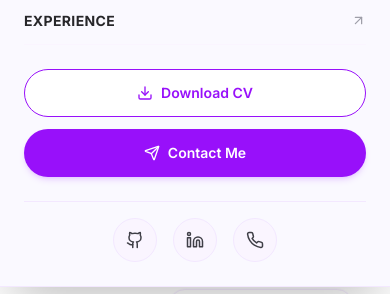
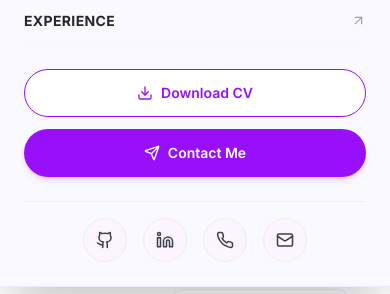
Before and after one commit to haroon9595/my_protfolio, a Next.js app: page / in a window 390 px wide. Both pictures are taken after a click on the button 352 px from the left and 42 px from the top of the page. Shown: the part 393-687 px from the top of the page. Built offline with nearby package versions, Linux system fonts and the light colour scheme.

Commit message:
feat: smart email routing - desktop opens Gmail compose tab, mobile opens native mail app without blank tab

```diff
--- a/src/components/Contact.tsx
+++ b/src/components/Contact.tsx
@@ -15,6 +15,7 @@ import {
   Check,
 } from "lucide-react";
 import { GithubIcon, LinkedinIcon } from "@/components/Icons";
+import SmartEmailLink from "@/components/SmartEmailLink";
 
 export default function Contact() {
   const [formData, setFormData] = useState({
@@ -306,14 +307,13 @@ export default function Contact() {
                     <span className="text-[10px] font-bold uppercase tracking-wider text-zinc-500 block">
                       Email
                     </span>
-                    <a
-                      href={portfolioData.personal.emailGmailUrl}
-                      target="_blank"
-                      rel="noopener noreferrer"
+                    <SmartEmailLink
                       className="text-xs sm:text-sm font-bold text-[#0F0F14] hover:text-purple-600 truncate block transition-colors"
+                      aria-label="Email me via Gmail"
+                      title="Email me via Gmail"
                     >
                       {portfolioData.personal.email}
-                    </a>
+                    </SmartEmailLink>
                   </div>
                 </div>
 
--- a/src/components/Footer.tsx
+++ b/src/components/Footer.tsx
@@ -4,6 +4,7 @@ import Link from "next/link";
 import { portfolioData } from "@/data";
 import { Mail, Phone, ArrowUp } from "lucide-react";
 import { GithubIcon, LinkedinIcon } from "@/components/Icons";
+import SmartEmailLink from "@/components/SmartEmailLink";
 
 export default function Footer() {
   const currentYear = new Date().getFullYear();
@@ -50,15 +51,13 @@ export default function Footer() {
             >
               <LinkedinIcon size={16} />
             </a>
-            <a
-              href={portfolioData.personal.emailGmailUrl}
-              target="_blank"
-              rel="noopener noreferrer"
+            <SmartEmailLink
               className="w-9 h-9 rounded-full bg-white border border-purple-100 flex items-center justify-center text-zinc-600 hover:text-purple-600 hover:border-purple-300 transition-colors focus-ring"
-              aria-label="Send Email via Gmail"
+              aria-label="Email me via Gmail"
+              title="Email me via Gmail"
             >
               <Mail size={16} />
-            </a>
+            </SmartEmailLink>
             <a
               href={portfolioData.personal.whatsappLink}
               target="_blank"
--- a/src/components/Hero.tsx
+++ b/src/components/Hero.tsx
@@ -20,6 +20,7 @@ import {
   Workflow,
 } from "lucide-react";
 import { GithubIcon, LinkedinIcon } from "@/components/Icons";
+import SmartEmailLink from "@/components/SmartEmailLink";
 
 // 12 Key technologies for the infinite logo marquee
 const MARQUEE_TECH = [
@@ -174,16 +175,13 @@ export default function Hero() {
                   <LinkedinIcon size={17} />
                 </a>
 
-                <a
-                  href={portfolioData.personal.emailGmailUrl}
-                  target="_blank"
-                  rel="noopener noreferrer"
+                <SmartEmailLink
                   className="w-11 h-11 sm:w-10 sm:h-10 rounded-full bg-white border border-purple-100 flex items-center justify-center text-zinc-700 hover:text-purple-600 hover:border-purple-300 hover:shadow-sm transition-all duration-200 focus-ring"
-                  aria-label="Send Email via Gmail"
-                  title="Compose email on Gmail"
+                  aria-label="Email me via Gmail"
+                  title="Email me via Gmail"
                 >
                   <Mail size={17} />
-                </a>
+                </SmartEmailLink>
 
                 <a
                   href={portfolioData.personal.whatsappLink}
--- a/src/components/Navbar.tsx
+++ b/src/components/Navbar.tsx
@@ -4,8 +4,9 @@ import { useState, useEffect, useRef } from "react";
 import Link from "next/link";
 import { motion, AnimatePresence } from "framer-motion";
 import { portfolioData } from "@/data";
-import { Menu, X, ArrowUpRight, Download, Send } from "lucide-react";
+import { Menu, X, ArrowUpRight, Download, Send, Mail } from "lucide-react";
 import { GithubIcon, LinkedinIcon, WhatsappIcon } from "@/components/Icons";
+import SmartEmailLink from "@/components/SmartEmailLink";
 
 export default function Navbar() {
   const [scrolled, setScrolled] = useState(false);
@@ -273,6 +274,13 @@ export default function Navbar() {
               >
                 <WhatsappIcon size={18} />
               </a>
+              <SmartEmailLink
+                className="w-11 h-11 rounded-full bg-purple-50 border border-purple-100 flex items-center justify-center text-zinc-700 hover:text-purple-600 hover:bg-purple-100 transition-colors"
+                aria-label="Email me via Gmail"
+                title="Email me via Gmail"
+              >
+                <Mail size={18} />
+              </SmartEmailLink>
             </div>
           </motion.div>
         )}
--- /dev/null
+++ b/src/components/SmartEmailLink.tsx
@@ -0,0 +1,72 @@
+"use client";
+
+import React, { useSyncExternalStore } from "react";
+import { emailConfig } from "@/data";
+
+interface SmartEmailLinkProps
+  extends React.AnchorHTMLAttributes<HTMLAnchorElement> {
+  children?: React.ReactNode;
+  className?: string;
+  ariaLabel?: string;
+  title?: string;
+}
+
+function subscribe(callback: () => void) {
+  if (typeof window === "undefined") return () => {};
+  window.addEventListener("resize", callback);
+  return () => window.removeEventListener("resize", callback);
+}
+
+function getClientSnapshot(): boolean {
+  if (typeof navigator === "undefined") return false;
+  return /Android|iPhone|iPad|iPod/i.test(navigator.userAgent);
+}
+
+function getServerSnapshot(): boolean {
+  return false;
+}
+
+/**
+ * Hook to detect mobile devices cleanly using useSyncExternalStore (SSR-safe, React 19 recommended)
+ */
+export function useIsMobile(): boolean {
+  return useSyncExternalStore(subscribe, getClientSnapshot, getServerSnapshot);
+}
+
+export default function SmartEmailLink({
+  children,
+  className = "",
+  ariaLabel = "Email me via Gmail",
+  title = "Email me via Gmail",
+  onClick,
+  ...props
+}: SmartEmailLinkProps) {
+  const isMobile = useIsMobile();
+
+  const handleClick = (e: React.MouseEvent<HTMLAnchorElement>) => {
+    // Dynamically check at click time
+    if (typeof navigator !== "undefined" && /Android|iPhone|iPad|iPod/i.test(navigator.userAgent)) {
+      e.preventDefault();
+      // On mobile: trigger native mail client directly without opening a blank tab
+      window.location.href = emailConfig.mailtoUrl;
+    }
+    if (onClick) {
+      onClick(e);
+    }
+  };
+
+  return (
+    <a
+      href={isMobile ? emailConfig.mailtoUrl : emailConfig.gmailUrl}
+      target={isMobile ? undefined : "_blank"}
+      rel={isMobile ? undefined : "noopener noreferrer"}
+      onClick={handleClick}
+      aria-label={ariaLabel}
+      title={title}
+      className={className}
+      {...props}
+    >
+      {children}
+    </a>
+  );
+}
--- a/src/data.ts
+++ b/src/data.ts
@@ -63,6 +63,18 @@ export interface SkillCategory {
   skills: string[];
 }
 
+const EMAIL = "haroon11005@gmail.com";
+const EMAIL_SUBJECT = "Hello Haroon";
+const EMAIL_BODY = "Hi Haroon,\n\n";
+
+export const emailConfig = {
+  address: EMAIL,
+  subject: EMAIL_SUBJECT,
+  body: EMAIL_BODY,
+  gmailUrl: `https://mail.google.com/mail/?view=cm&fs=1&to=${EMAIL}&su=${encodeURIComponent(EMAIL_SUBJECT)}&body=${encodeURIComponent(EMAIL_BODY)}`,
+  mailtoUrl: `mailto:${EMAIL}?subject=${encodeURIComponent(EMAIL_SUBJECT)}&body=${encodeURIComponent(EMAIL_BODY)}`,
+};
+
 export const portfolioData = {
   personal: {
     name: "Muhammad Haroon Rashid",
@@ -73,8 +85,11 @@ export const portfolioData = {
       "Automation Engineer",
     ],
     location: "Faisalabad, Pakistan",
-    email: "haroon11005@gmail.com",
-    emailGmailUrl: "https://mail.google.com/mail/?view=cm&fs=1&to=haroon11005@gmail.com",
+    email: emailConfig.address,
+    emailSubject: emailConfig.subject,
+    emailBody: emailConfig.body,
+    emailGmailUrl: emailConfig.gmailUrl,
+    emailMailtoUrl: emailConfig.mailtoUrl,
     whatsapp: "+92 347 6379600",
     whatsappLink: "https://wa.me/923476379600",
     github: "https://github.com/haroon9595",
```
